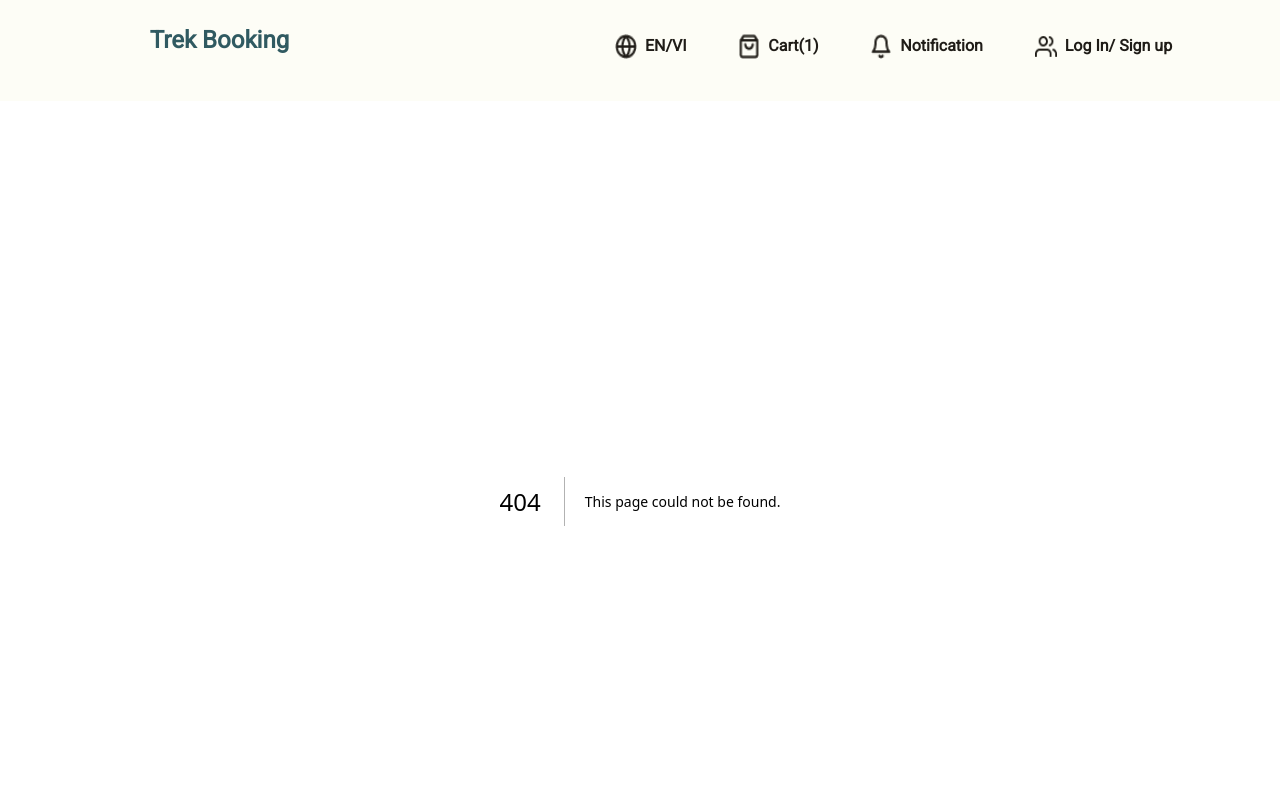
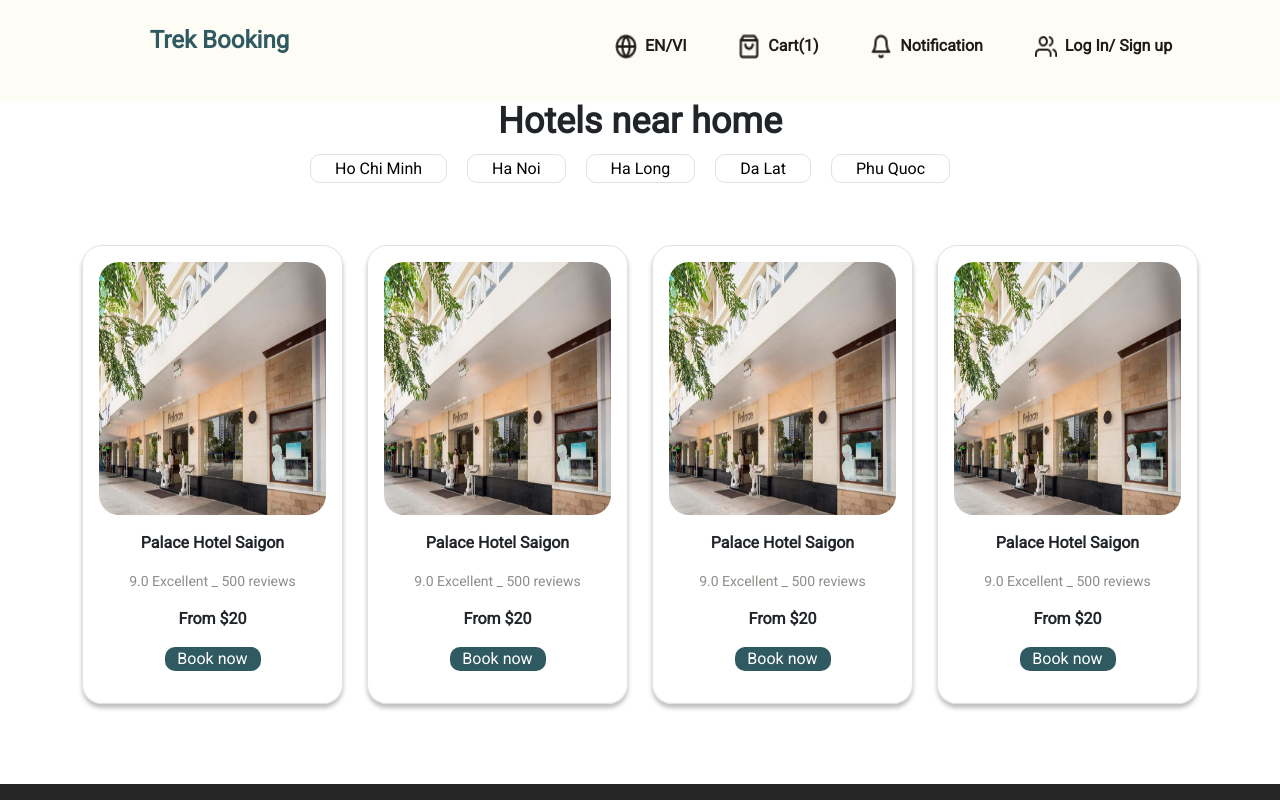
Before and after one commit to ngovuhuy/Trek-Booking3D-FE, a Next.js app: page /trekbooking/listHotels in a window 1280 px wide. Before the commit this address had no page. Shown: the top 800 px of the page. Built offline with nearby package versions, Linux system fonts and the light colour scheme.

Commit message:
minhho listHotel
listhotel

```diff
--- a/public/css/styles.css
+++ b/public/css/styles.css
@@ -1,25 +1,45 @@
-.rounded-20{
+.rounded-20 {
   border: 1px solid rgba(217, 217, 217, 1);
   border-radius: 20px;
   box-shadow: 0px 6px 4px 0px rgba(0, 0, 0, 0.25);
   background-color: white;
 }
-  .w-410{
+.w-410 {
   width: 410px;
 }
-  .title-whatbook{
+.title-whatbook {
   color: rgba(48, 90, 97, 1);
   font-weight: 700;
 }
-  .bg-lightYellow{
+.bg-lightYellow {
   background-color: rgba(253, 253, 246, 1);
 }
-  .h-550{
+.h-550 {
   height: 550px;
 }
-  .card1{
+.card1 {
   transition: transform 0.3s ease;
 }
 .card1:hover {
   transform: translateY(-20px);
 }
+
+.listA:hover {
+  color: white;
+  background: rgba(48, 90, 97, 1);
+}
+.listA {
+  color: black;
+}
+.h-285 {
+  height: 285px;
+}
+.gray {
+  color: #8e8d8a;
+}
+.bookBtn {
+  border: 1px;
+  border-radius: 10px;
+  background-color: #305a61;
+  color: white;
+}
--- a/src/app/components/Homepage.tsx
+++ b/src/app/components/Homepage.tsx
@@ -137,7 +137,7 @@ const Homepage = () => {
         </div>
 
         <div className="row pt-5">
-          <div className="col-md-4 h-550 grid items-center justify-items-center justify-center card1">
+          <div className="col-md-4  grid items-center justify-items-center justify-center card1">
             <Image
               src={"/image/boat1.png"}
               className="card1"
@@ -149,7 +149,7 @@ const Homepage = () => {
               <p className="text-lg font-bold">Tours and Attraction</p>
             </div>
           </div>
-          <div className="col-md-4 h-550 grid items-center justify-items-center justify-center card1">
+          <div className="col-md-4  grid items-center justify-items-center justify-center card1">
             <Image
               src={"/image/floatingHomeStay.png"}
               className="card1"
@@ -161,7 +161,7 @@ const Homepage = () => {
               <p className="text-lg font-bold">Fun Activities</p>
             </div>
           </div>
-          <div className="col-md-4 h-550 grid items-center justify-items-center justify-center card1">
+          <div className="col-md-4  grid items-center justify-items-center justify-center card1">
             <Image
               src={"/image/tuktuk.png"}
               className="card1"
@@ -233,29 +233,26 @@ const Homepage = () => {
             </div>
             <div className="mt-4">
               <input
-                className="h-10 rounded-xl placeholder-gray-500 border"
-                style={{ width: "410px" }}
+                className="h-10 pr-52 pl-3 rounded-xl placeholder-gray-500 border"
                 placeholder="Name"
                 type="text"
               />
             </div>
             <div className="mt-4">
               <input
-                className="h-10 rounded-xl placeholder-gray-500 border"
-                style={{ width: "410px" }}
+                className="h-10 pr-52 pl-3 rounded-xl placeholder-gray-500 border"
                 placeholder="Email"
                 type="text"
               />
             </div>
             <div className="mt-4">
               <input
-                className="h-10 rounded-xl placeholder-gray-500 border"
-                style={{ width: "410px" }}
+                className="h-10 pr-52 pl-3 rounded-xl placeholder-gray-500 border"
                 placeholder="Message"
                 type="text"
               />
             </div>
-            <div className="mt-3">
+            <div className="mt-3 ml-24">
               <button
                 type="submit"
                 className="w-28 h-10 rounded-xl text-white text-base cursor-pointer bg-sky-500 hover:bg-sky-700"
--- /dev/null
+++ b/src/app/trekbooking/listHotels/page.tsx
@@ -0,0 +1,123 @@
+import Image from "next/image";
+
+const listHotels = () => {
+  return (
+    <>
+      {/*---------------------------------- */}
+      <div className="container mb-20">
+        <div className="text-center">
+          <p className="font-bold text-4xl">Hotels near home</p>
+        </div>
+        <div className="flex justify-center items-center">
+          <div className="mr-5">
+            <a
+              className="no-underline px-4 py-1 border text-base font-medium listA"
+              href="#"
+              style={{ borderRadius: "10px" }}
+            >
+              Ho Chi Minh
+            </a>
+          </div>
+          <div className="mr-5">
+            <a
+              className="no-underline px-4 py-1 border text-base font-medium listA"
+              href="#"
+              style={{ borderRadius: "10px" }}
+            >
+              Ha Noi
+            </a>
+          </div>
+          <div className="mr-5">
+            <a
+              className="no-underline px-4 py-1 border text-base font-medium listA"
+              href="#"
+              style={{ borderRadius: "10px" }}
+            >
+              Ha Long
+            </a>
+          </div>
+          <div className="mr-5">
+            <a
+              className="no-underline px-4 py-1 border text-base font-medium listA"
+              href="#"
+              style={{ borderRadius: "10px" }}
+            >
+              Da Lat
+            </a>
+          </div>
+          <div className="mr-5">
+            <a
+              className="no-underline px-4 py-1 border text-base font-medium listA"
+              href="#"
+              style={{ borderRadius: "10px" }}
+            >
+              Phu Quoc
+            </a>
+          </div>
+        </div>
+        <div className="mt-16">
+          <div className="row">
+            <div
+              className="col-md-3  "
+            >
+                <div className=" border grid justify-items-center pb-8 card1" style={{ borderRadius: "20px", boxShadow: "0 4px 4px rgba(0, 0, 0, 0.25)" }}>
+                    <img src="/image/palaceHotel.jpg" alt="hihi" className="p-3 h-285" style={{border: "1px", borderRadius: "36px"}}/>
+                    <p className="text-base font-semibold">Palace Hotel Saigon</p>
+                    <p className="text-sm font-normal gray">9.0 Excellent _ 500 reviews</p>
+                    <p className="text-base font-semibold">From $20</p>
+                    <button className="w-24 bookBtn">Book now</button>
+                </div>
+
+
+
+            </div>
+            <div
+              className="col-md-3  "
+            >
+                <div className=" border grid justify-items-center pb-8 card1" style={{ borderRadius: "20px", boxShadow: "0 4px 4px rgba(0, 0, 0, 0.25)" }}>
+                    <img src="/image/palaceHotel.jpg" alt="hihi" className="p-3 h-285" style={{border: "1px", borderRadius: "36px"}}/>
+                    <p className="text-base font-semibold">Palace Hotel Saigon</p>
+                    <p className="text-sm font-normal gray">9.0 Excellent _ 500 reviews</p>
+                    <p className="text-base font-semibold">From $20</p>
+                    <button className="w-24 bookBtn">Book now</button>
+                </div>
+
+
+
+            </div>
+            <div
+              className="col-md-3  "
+            >
+                <div className=" border grid justify-items-center pb-8 card1" style={{ borderRadius: "20px", boxShadow: "0 4px 4px rgba(0, 0, 0, 0.25)" }}>
+                    <img src="/image/palaceHotel.jpg" alt="hihi" className="p-3 h-285" style={{border: "1px", borderRadius: "36px"}}/>
+                    <p className="text-base font-semibold">Palace Hotel Saigon</p>
+                    <p className="text-sm font-normal gray">9.0 Excellent _ 500 reviews</p>
+                    <p className="text-base font-semibold">From $20</p>
+                    <button className="w-24 bookBtn">Book now</button>
+                </div>
+
+
+
+            </div>
+            <div
+              className="col-md-3  "
+            >
+                <div className=" border grid justify-items-center pb-8 card1" style={{ borderRadius: "20px", boxShadow: "0 4px 4px rgba(0, 0, 0, 0.25)" }}>
+                    <img src="/image/palaceHotel.jpg" alt="hihi" className="p-3 h-285" style={{border: "1px", borderRadius: "36px"}}/>
+                    <p className="text-base font-semibold">Palace Hotel Saigon</p>
+                    <p className="text-sm font-normal gray">9.0 Excellent _ 500 reviews</p>
+                    <p className="text-base font-semibold">From $20</p>
+                    <button className="w-24 bookBtn">Book now</button>
+                </div>
+
+
+
+            </div>
+
+          </div>
+        </div>
+      </div>
+    </>
+  );
+};
+export default listHotels;
```
Also changed, not shown: public/image/palaceHotel.jpg (added). Lines whose indentation alone changed are shown as unchanged.
